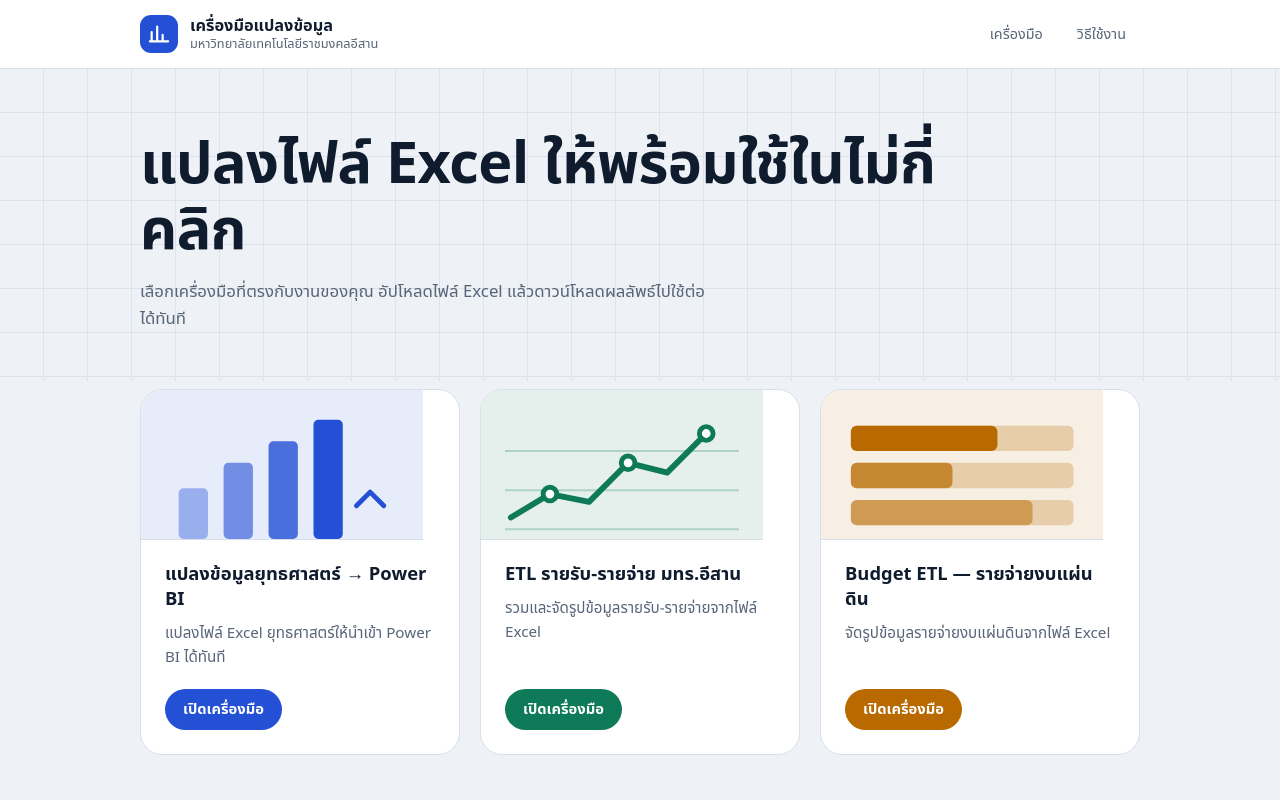
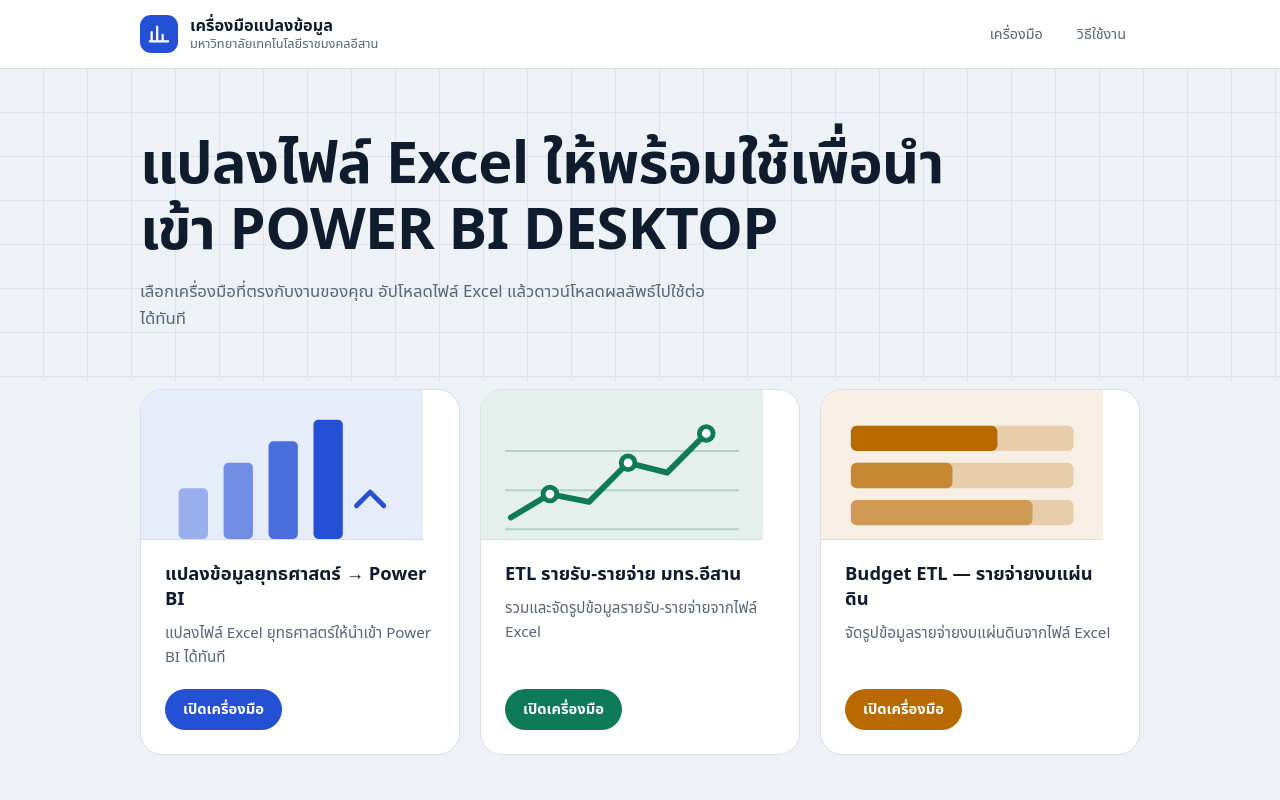
Before and after one commit to t4azwaritnun/rmuti-convert-butget, a plain HTML site: page index.html in a window 1280 px wide. Shown: the top 800 px of the page. Drawn offline with Linux system fonts and the light colour scheme; a web font is replaced by a local one.

Commit message:
เพิ่ม POWER BI ใน หัวข้อหลัก

```diff
--- a/index.html
+++ b/index.html
@@ -17,7 +17,7 @@
   </div></header>
   <main>
     <section class="hero"><div class="wrap">
-      <h1>แปลงไฟล์ Excel ให้พร้อมใช้ในไม่กี่คลิก</h1>
+      <h1>แปลงไฟล์ Excel ให้พร้อมใช้เพื่อนำเข้า POWER BI DESKTOP</h1>
       <p class="lead">เลือกเครื่องมือที่ตรงกับงานของคุณ อัปโหลดไฟล์ Excel แล้วดาวน์โหลดผลลัพธ์ไปใช้ต่อได้ทันที</p>
     </div></section>
     <section class="tools" id="tools"><div class="wrap"><div class="grid" id="grid"></div></div></section>
```
